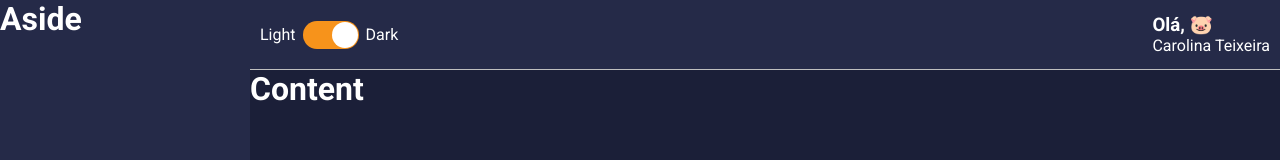
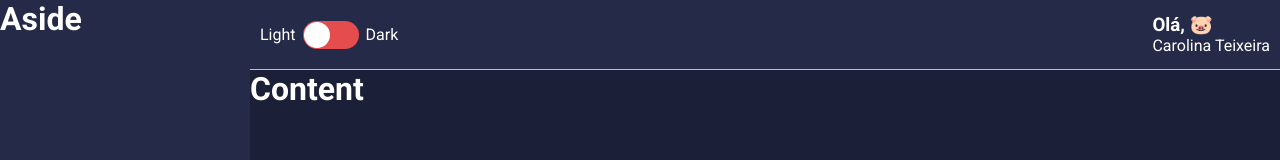
Before and after one commit to Carolinatxrs/minha-carteira, a React (Create React App) app: page / in a window 1280 px wide. Shown: the top 160 px of the page. Built offline with nearby package versions, Linux system fonts and the light colour scheme.

Commit message:
fix: corrige o toggle com estado estado inalterado

```diff
--- a/src/components/Toggle/index.tsx
+++ b/src/components/Toggle/index.tsx
@@ -1,4 +1,4 @@
-import React from 'react';
+import React, {useState} from 'react';
 
 import {
   Container,
@@ -7,17 +7,22 @@ import {
 } from './styles';
 
 // componente puro
-const Toggle: React.FC = () => (
+const Toggle: React.FC = () => {
+  const [checked, setChecked] = useState(false);
+  // const [online, setOnline] = useState(false);
+
+  return (
     <Container>
      <ToggleLabel>Light</ToggleLabel>
      <ToggleSelector
-      checked
+        checked={checked}
         uncheckedIcon={false}
         checkedIcon={false}
-      onChange={() => console.log('mudou')}
+        onChange={() => setChecked(!checked)}
       />
     <ToggleLabel>Dark</ToggleLabel>
   </Container>
-)
+  );
+}
 
 export default Toggle;
--- a/src/components/Toggle/styles.ts
+++ b/src/components/Toggle/styles.ts
@@ -7,7 +7,8 @@ export const Container = styled.div`
 `;
 
 export const ToggleLabel = styled.span`
-  display: inline-block;color: ${props => props.theme.colors.white};
+  display: inline-block;
+  color: ${props => props.theme.colors.white};
 `;
 
 //personalizando um componente especifico
```
Lines whose indentation alone changed are shown as unchanged.
